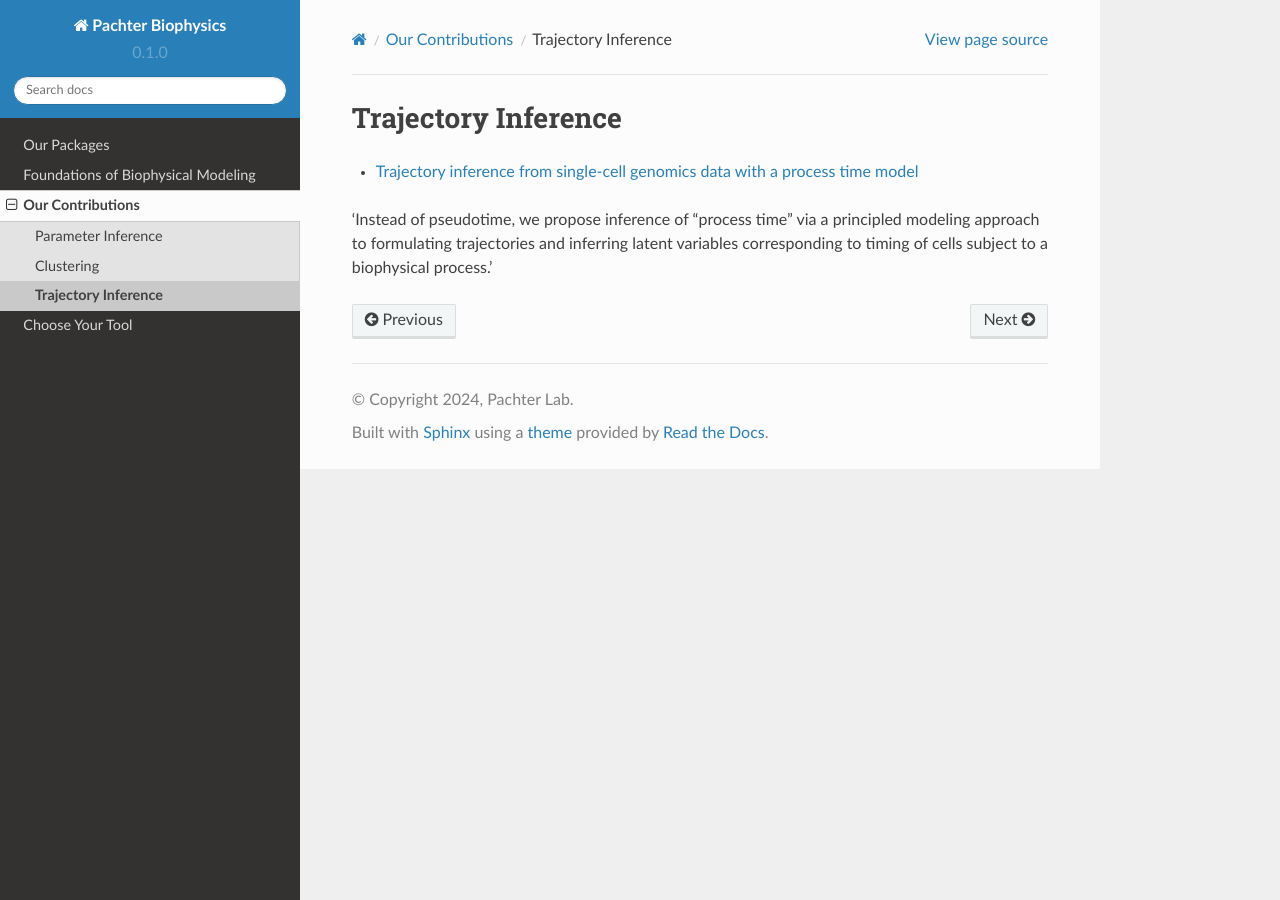
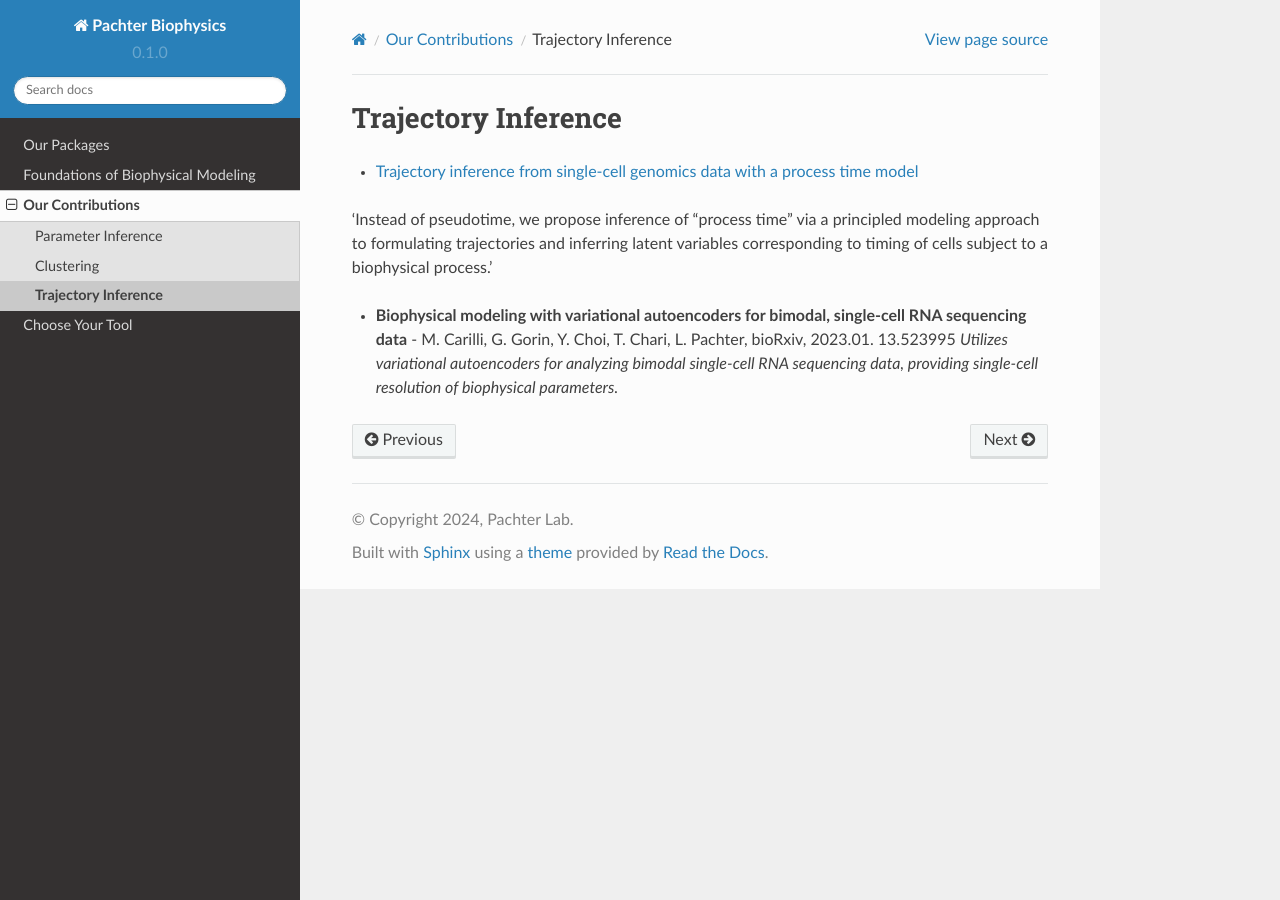
Before and after one commit to pachterlab/biophysics, a Sphinx documentation site: the page built from docs/source/contributions_trajectory_inference.rst, in a window 1280 px wide. Built offline with Sphinx 7.4.7 and the Read the Docs theme 2.0.0, drawn with Linux system fonts in a browser that asks for light colours; pages that are not in the unit, such as notebooks, are missing from menus.

Commit message:
Update contributions_trajectory_inference.rst

```diff
--- a/docs/source/contributions_trajectory_inference.rst
+++ b/docs/source/contributions_trajectory_inference.rst
@@ -5,3 +5,6 @@ Trajectory Inference
 * `Trajectory inference from single-cell genomics data with a process time model <https://www.biorxiv.org/content/10.1101/2024.01.26.577510v1>`_
 
 'Instead of pseudotime, we propose inference of “process time” via a principled modeling approach to formulating trajectories and inferring latent variables corresponding to timing of cells subject to a biophysical process.'
+
+- **Biophysical modeling with variational autoencoders for bimodal, single-cell RNA sequencing data** - M. Carilli, G. Gorin, Y. Choi, T. Chari, L. Pachter, bioRxiv, 2023.01. 13.523995
+  *Utilizes variational autoencoders for analyzing bimodal single-cell RNA sequencing data, providing single-cell resolution of biophysical parameters.*
```
